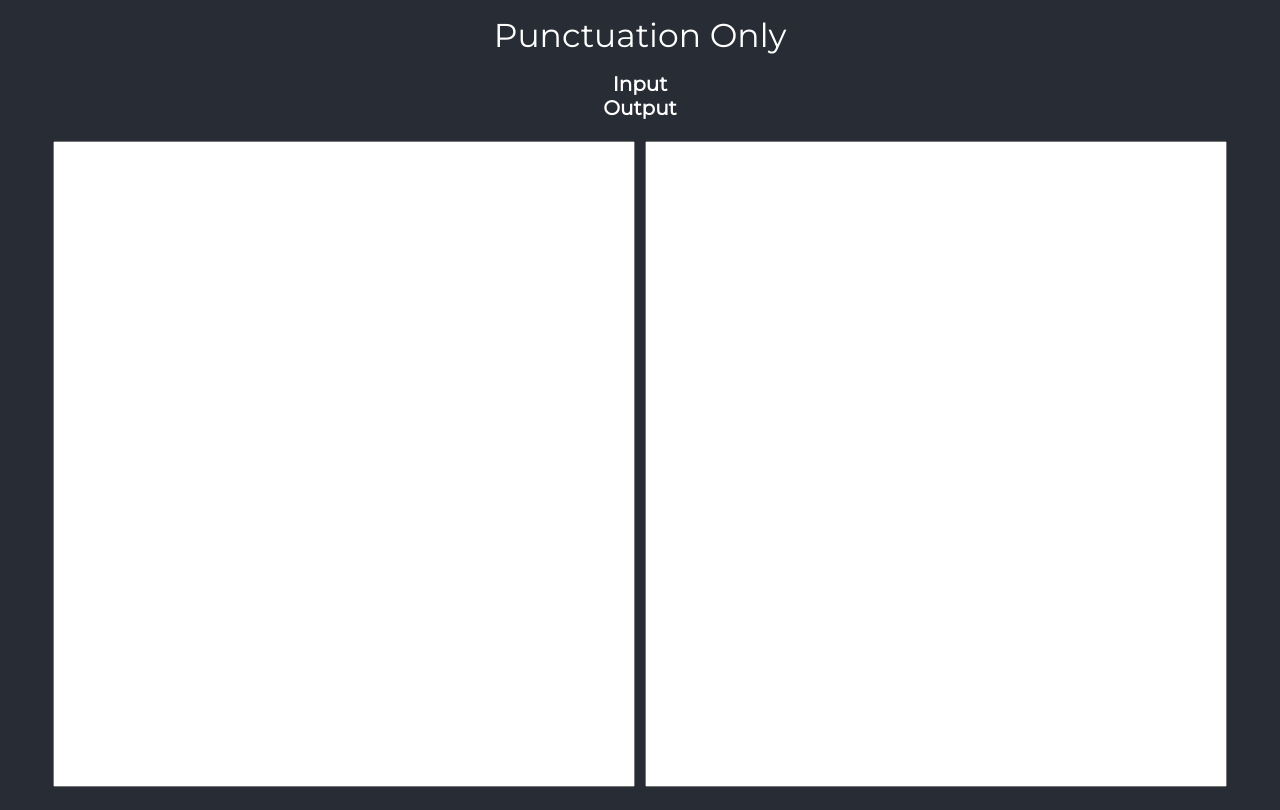
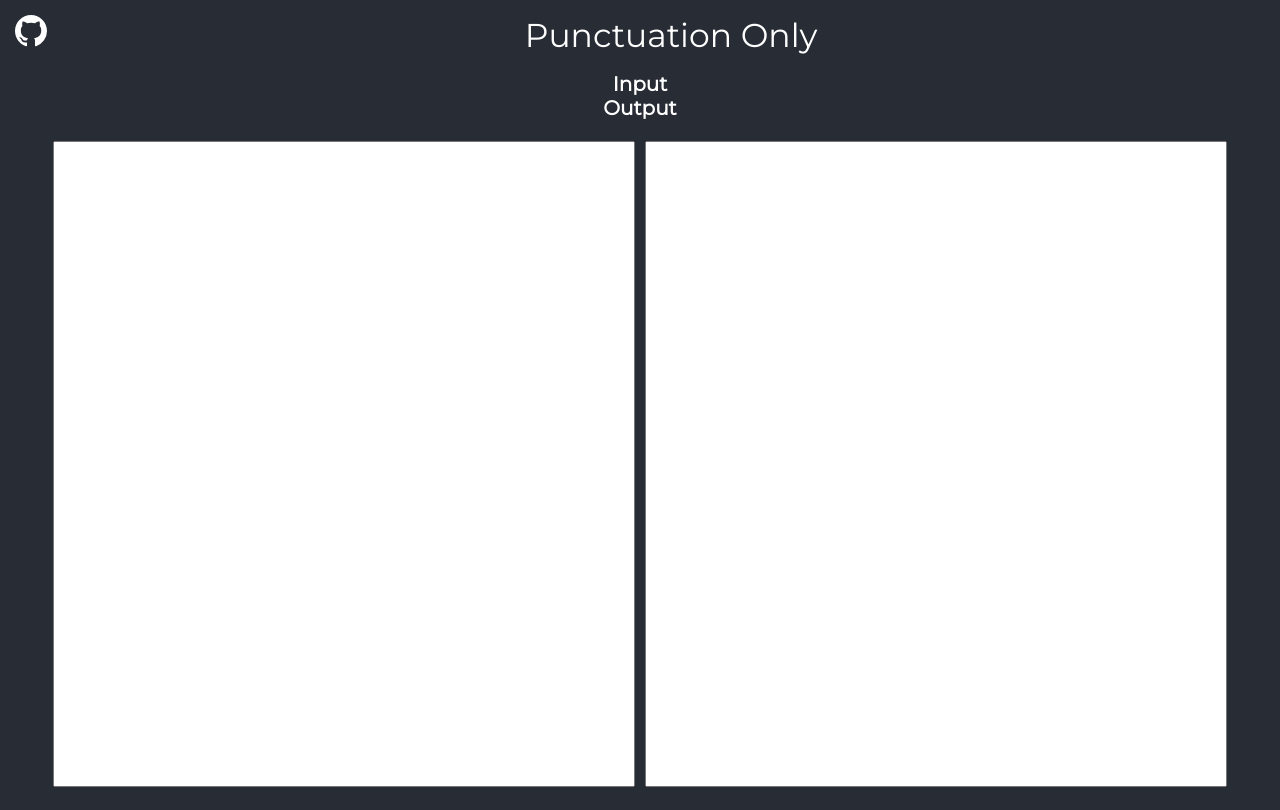
Before and after one commit to pmxi/punctuation, a React (Create React App) app: page / in a window 1280 px wide. Built offline with nearby package versions, Linux system fonts and the light colour scheme.

Commit message:
added github link

```diff
--- a/src/App.css
+++ b/src/App.css
@@ -1,5 +1,10 @@
 .App {
   font-family: 'Montserrat', sans-serif;
+}
+
+.App-image {
+  float: left;
+  padding: 15px 15px 15px 15px;
 }
 
 .App-header {
@@ -42,3 +47,7 @@
 textarea {
   resize: none;
 }
+
+.Filter {
+  fill: white;
+}
--- a/src/App.js
+++ b/src/App.js
@@ -6,6 +6,13 @@
 function App() {
   return (
     <div className="App">
+        <a className="App-image" href="https://github.com/itsmichaelyu" aria-label="Homepage "
+           data-turbo="false">
+            <svg className="Filter" height="32" aria-hidden="true" viewBox="0 0 16 16" version="1.1" width="32" data-view-component="true">
+                <path fill-rule="evenodd"
+                      d="M8 0C3.58 0 0 3.58 0 8c0 3.54 2.29 6.53 5.47 7.59.4.07.55-.17.55-.38 0-.19-.01-.82-.01-1.49-2.01.37-2.53-.49-2.69-.94-.09-.23-.48-.94-.82-1.13-.28-.15-.68-.52-.01-.53.63-.01 1.08.58 1.23.82.72 1.21 1.87.87 2.33.66.07-.52.28-.87.51-1.07-1.78-.2-3.64-.89-3.64-3.95 0-.87.31-1.59.82-2.15-.08-.2-.36-1.02.08-2.12 0 0 .67-.21 2.2.82.64-.18 1.32-.27 2-.27.68 0 1.36.09 2 .27 1.53-1.04 2.2-.82 2.2-.82.44 1.1.16 1.92.08 2.12.51.56.82 1.27.82 2.15 0 3.07-1.87 3.75-3.65 3.95.29.25.54.73.54 1.48 0 1.07-.01 1.93-.01 2.2 0 .21.15.46.55.38A8.013 8.013 0 0016 8c0-4.42-3.58-8-8-8z"></path>
+            </svg>
+        </a>
       <header className="App-header">
           Punctuation Only
           <h2><span id="space">Input</span> <span id="space">Output</span></h2>
```
